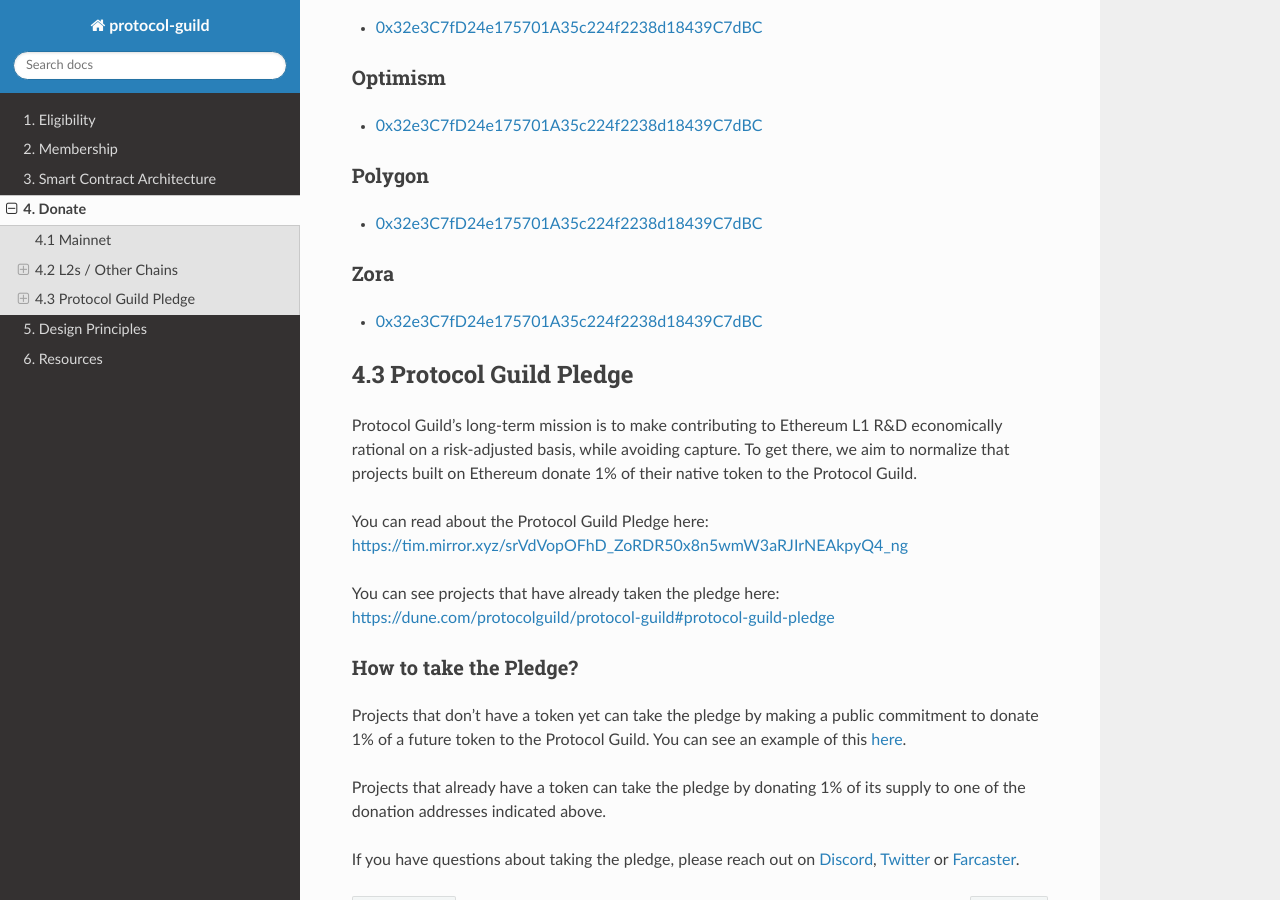
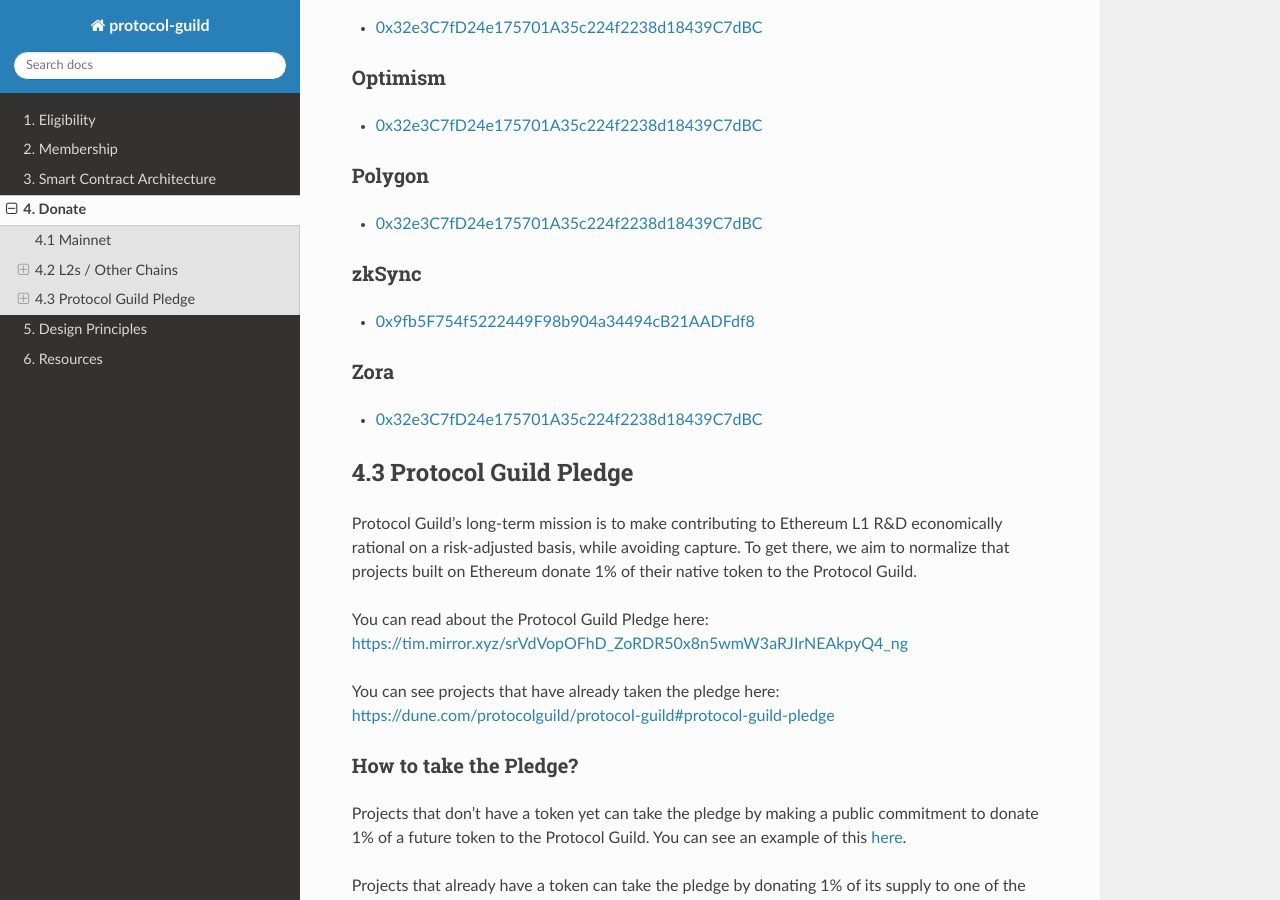
Before and after one commit to protocolguild/documentation, a Sphinx documentation site: the page built from docs/04-donate.md, in a window 1280 px wide and 900 px high, scrolled down 1208 px. Built offline with Sphinx 7.4.7 and the Read the Docs theme 2.0.0, drawn with Linux system fonts in a browser that asks for light colours.

Commit message:
Add zkSync to Donate

```diff
--- a/docs/04-donate.md
+++ b/docs/04-donate.md
@@ -31,6 +31,9 @@
 ### Polygon
 - [0x32e3C7fD24e175701A35c224f2238d18439C7dBC](https://app.safe.global/balances?safe=matic:0x32e3C7fD24e175701A35c224f2238d18439C7dBC)
 
+### zkSync
+- [0x9fb5F754f5222449F98b904a34494cB21AADFdf8](https://app.safe.global/balances?safe=zksync:0x9fb5F754f5222449F98b904a34494cB21AADFdf8)
+
 ### Zora
 - [0x32e3C7fD24e175701A35c224f2238d18439C7dBC](https://safe.optimism.io/balances?safe=zora:0x32e3C7fD24e175701A35c224f2238d18439C7dBC)
 
```
